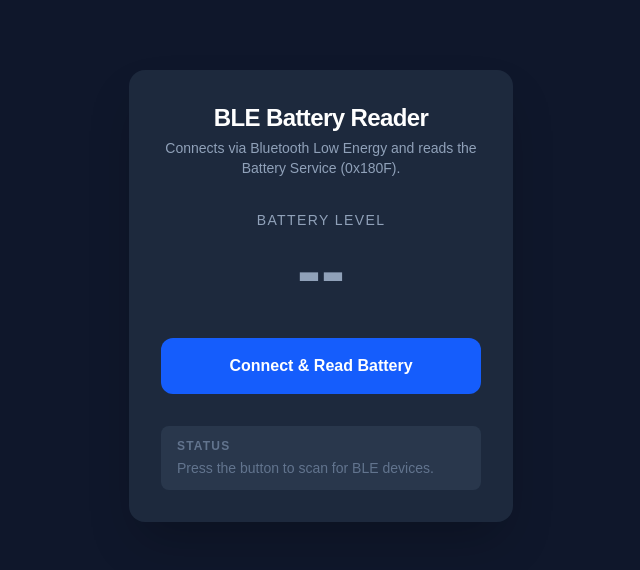
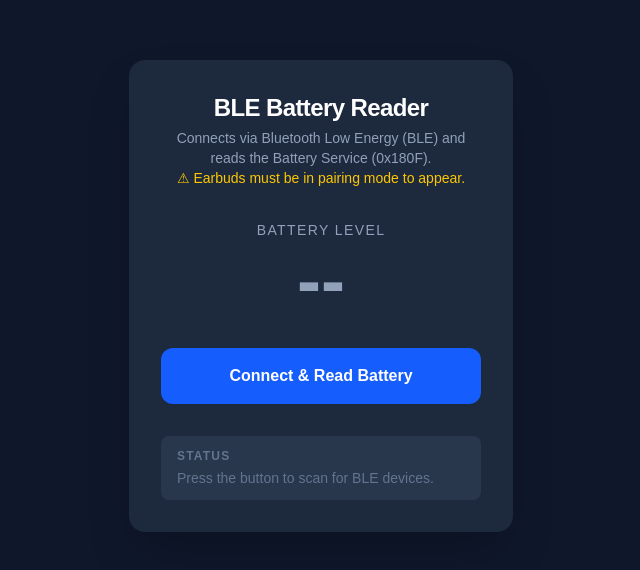
Before and after one commit to harishgarg2508/bluetooth, a Next.js app: page / in a window 1280 px wide. Shown: the part 104-674 px from the top of the page, without its empty margins (319-959 px from the left). Built offline with nearby package versions, Linux system fonts and the light colour scheme.

Commit message:
issue fix

```diff
--- a/src/app/page.tsx
+++ b/src/app/page.tsx
@@ -37,11 +37,15 @@ export default function Home() {
 
       // ── Step 2: Scan – show picker filtered to Battery Service ──────
       setStatus("scanning");
-      setStatusMessage("Scanning for devices... A picker will appear.");
+      setStatusMessage(
+        "Scanning for BLE devices... Put your earbuds in PAIRING MODE so they appear in the list."
+      );
 
       const device = await BleClient.requestDevice({
-        services: [BATTERY_SERVICE],
-        optionalServices: [],
+        // No services filter → show ALL nearby BLE devices in the picker.
+        // BATTERY_SERVICE listed as optional so we can access it after connecting
+        // even if the device didn't advertise it.
+        optionalServices: [BATTERY_SERVICE],
       });
 
       deviceId = device.deviceId;
@@ -120,8 +124,9 @@ export default function Home() {
             BLE Battery Reader
           </h1>
           <p className="mt-1 text-sm text-slate-400">
-            Connects via Bluetooth Low Energy and reads the Battery Service
-            (0x180F).
+            Connects via Bluetooth Low Energy (BLE) and reads the Battery Service (0x180F).
+            <br />
+            <span className="text-yellow-400">⚠ Earbuds must be in pairing mode to appear.</span>
           </p>
         </div>
 
```
